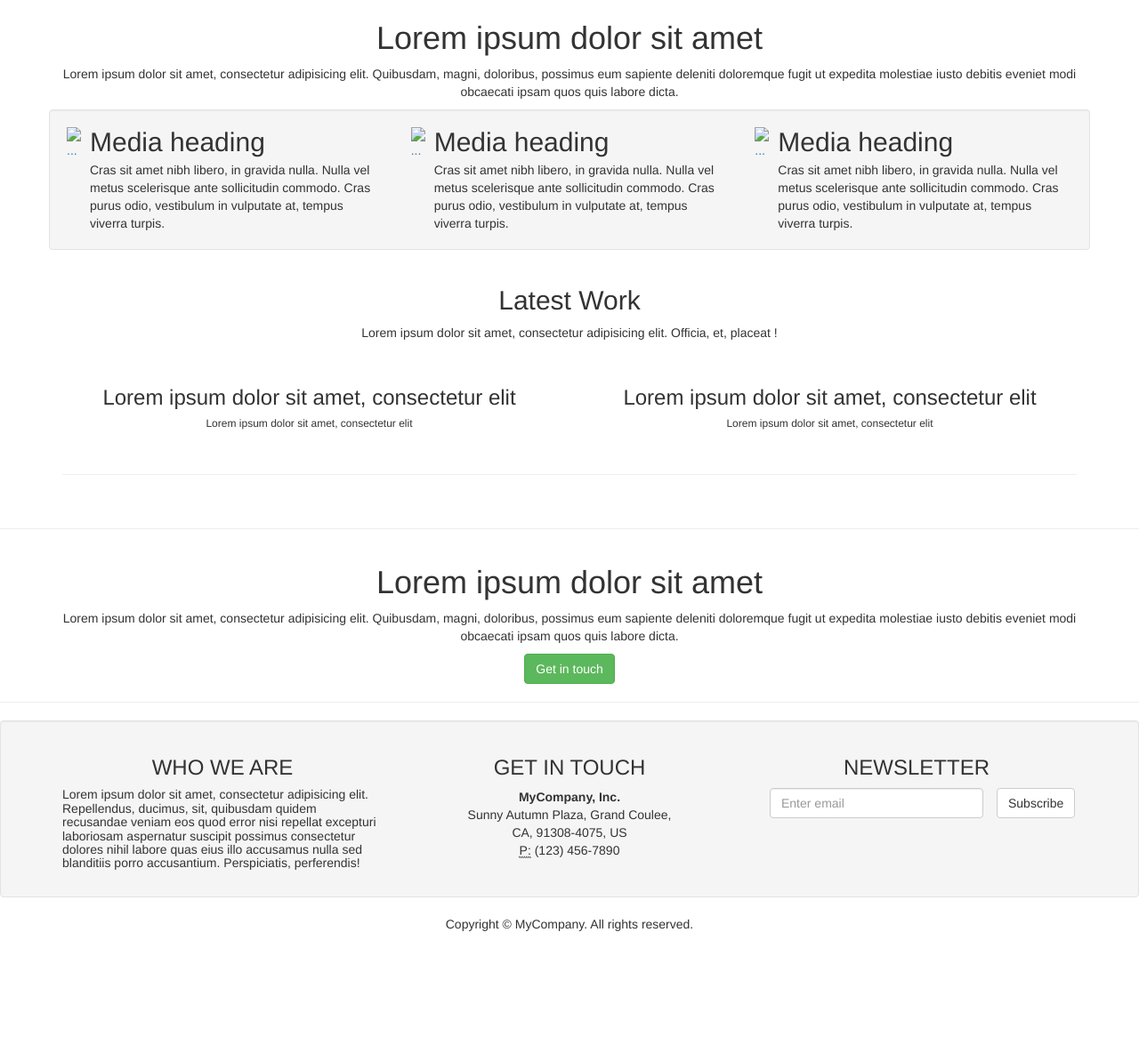
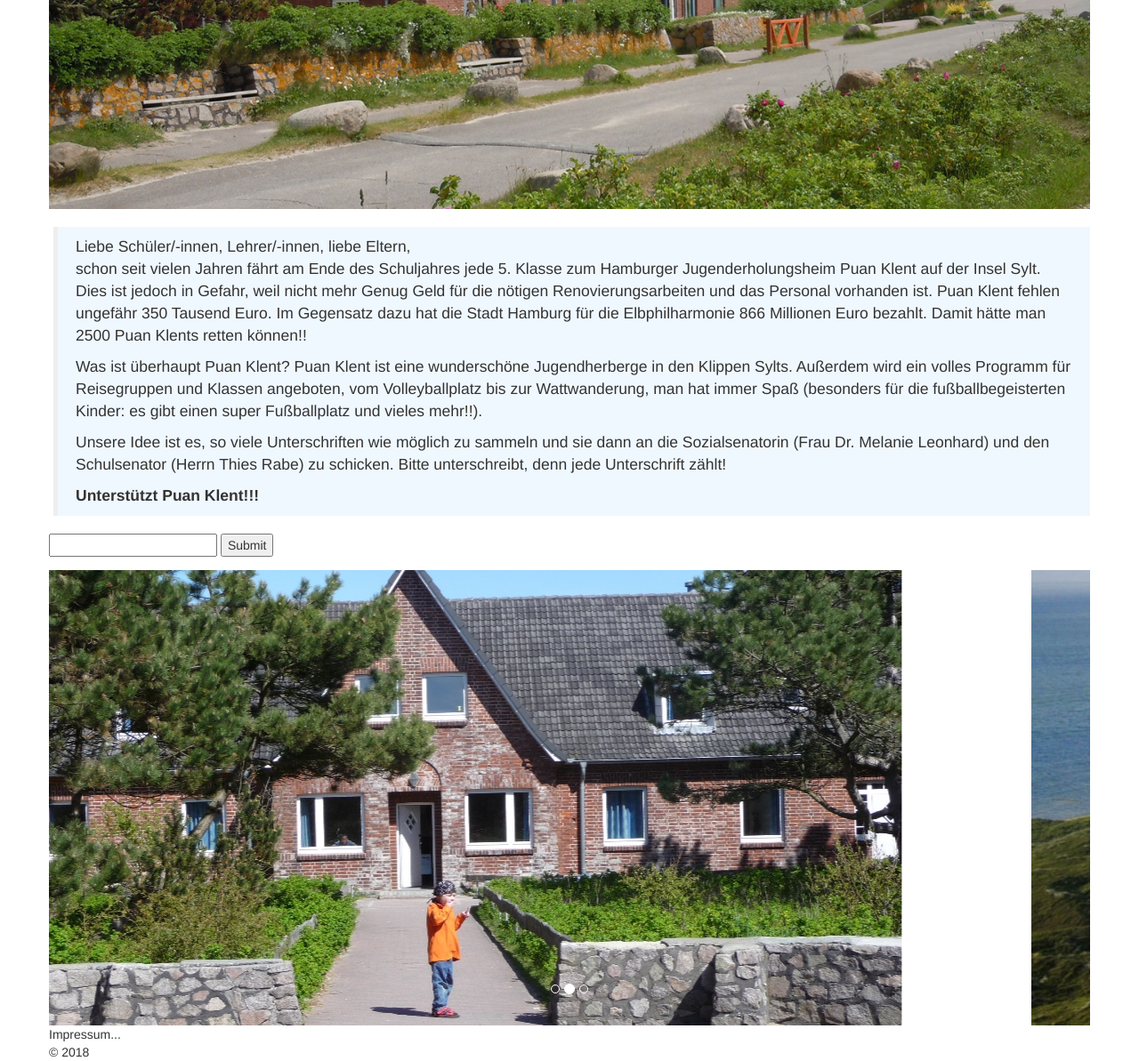
Before and after one commit to klotzambein/rettet-puan-klent, a website: page www/index.html in a window 1280 px wide. Shown: the part 358-1551 px from the top of the page at 89% size. Before the commit the page ends 1417 px from the top, so only its background shows below. Drawn offline with Linux system fonts and the light colour scheme.

Commit message:
website draft

```diff
--- a/www/css/index.css
+++ b/www/css/index.css
@@ -0,0 +1,34 @@
+section#topImg {
+    margin-top: 50px;
+}
+div.box {
+    position: relative;
+}
+div.box h1 {
+    position:absolute;
+    top: 30%;
+    left: 0;
+    width: 100%;
+    text-align: center;
+}
+
+.heading {
+    color: white;
+    background-color: rgba(0, 0, 0, 0.5)
+}
+@media (min-width: 768px) {
+    .heading {
+        font-size: 80px;
+    }
+}
+@media (min-width: 992px) {
+    .heading {
+        font-size: 110px;
+    }
+}
+
+blockquote.letter {
+    margin-left: 5px;
+    margin-top: 20px;
+    background-color: aliceblue;
+}
--- a/www/index.html
+++ b/www/index.html
@@ -34,16 +34,16 @@
                     <span class="icon-bar"></span>
                     <span class="icon-bar"></span>
                 </button>
-                <a class="navbar-brand" href="#">Brand</a>
+                <a class="navbar-brand" href="/">Rettet Puan Klent</a>
             </div>
             <!-- Collect the nav links, forms, and other content for toggling -->
             <div class="collapse navbar-collapse" id="myDefaultNavbar1">
                 <ul class="nav navbar-nav">
                     <li>
-                        <a href="#1">Link</a>
+                        <a href="#letter">Link</a>
                     </li>
                     <li>
-                        <a href="#2">Link</a>
+                        <a href="#impressum">Link</a>
                     </li>
                 </ul>
                 <ul class="nav navbar-nav navbar-right">
@@ -58,188 +58,75 @@
         </div>
         <!-- /.container-fluid -->
     </nav>
-    <section>
-        <div class="jumbotron text-center">
     <div class="container">
+        <section id="topImg">
             <div class="row">
-                    <div class="col-xs12">
-                        <h1>Lorem ipsum dolor sit.</h1>
-                        <p>Lorem ipsum dolor sit amet, consectetur adipisicing elit. Eligendi, deleniti, ea nisi suscipit atque
-                            tempore aspernatur harum unde veritatis neque rem dolores assumenda. Recusandae facilis dolores
-                            cum iste assumenda accusamus.
-                        </p>
-                        <p>
-                            <a class="btn btn-primary btn-lg" href="#" role="button">Learn more »</a>
-                        </p>
+                <div class="box">
+                    <img src="img/puan-klent.jpg" alt="puan klent" width="100%">
+                    <h1 class="heading">Rettet Puan Klent</h1>
                 </div>
+            </div>
+        </section>
+        <section id="letter">
+            <div class="row">
+                <blockquote class="letter">
+                    <p>Liebe Schüler/-innen, Lehrer/-innen, liebe Eltern,
+                        <br> schon seit vielen Jahren fährt am Ende des Schuljahres jede 5. Klasse zum Hamburger Jugenderholungsheim
+                        Puan Klent auf der Insel Sylt. Dies ist jedoch in Gefahr, weil nicht mehr Genug Geld für die nötigen
+                        Renovierungsarbeiten und das Personal vorhanden ist. Puan Klent fehlen ungefähr 350 Tausend Euro.
+                        Im Gegensatz dazu hat die Stadt Hamburg für die Elbphilharmonie 866 Millionen Euro bezahlt. Damit
+                        hätte man 2500 Puan Klents retten können!!</p>
+                    <p> Was ist überhaupt Puan Klent? Puan Klent ist eine wunderschöne Jugendherberge in den Klippen Sylts. Außerdem
+                        wird ein volles Programm für Reisegruppen und Klassen angeboten, vom Volleyballplatz bis zur Wattwanderung,
+                        man hat immer Spaß (besonders für die fußballbegeisterten Kinder: es gibt einen super Fußballplatz
+                        und vieles mehr!!).</p>
+                    <p> Unsere Idee ist es, so viele Unterschriften wie möglich zu sammeln und sie dann an die Sozialsenatorin
+                        (Frau Dr. Melanie Leonhard) und den Schulsenator (Herrn Thies Rabe) zu schicken. Bitte unterschreibt,
+                        denn jede Unterschrift zählt!</p>
+                    <strong>Unterstützt Puan Klent!!!</strong>
+                </blockquote>
+            </div>
+        </section>
+        <section id="email">
+            <div class="row">
+                <div class="form-group">
+                    <input type="email" name="email" id="emilInput">
+                    <input type="button" value="Submit">
+                </div>
+            </div>
+        </section>
+        <section id="imgGalery">
+            <div class="row">
+                <div id="myCarousel" class="carousel slide" data-ride="carousel">
+                    <!-- Indicators -->
+                    <ol class="carousel-indicators">
+                        <li data-target="#myCarousel" data-slide-to="0" class="active"></li>
+                        <li data-target="#myCarousel" data-slide-to="1"></li>
+                        <li data-target="#myCarousel" data-slide-to="2"></li>
+                    </ol>
+                    <!-- Wrapper for slides -->
+                    <div class="carousel-inner">
+                        <div class="item active">
+                            <img src="img/puan-klent-front.jpg" alt="Los Angeles"> </div>
+                        <div class="item">
+                            <img src="img/puan-klent-aerial.jpg" alt="Chicago"> </div>
+                        <div class="item">
+                            <img src="img/puan-klent-sign.jpg" alt="New York"> </div>
                     </div>
                 </div>
             </div>
         </section>
-    <section>
-        <div class="container" id="1">
+        <section id="impressum">
             <div class="row">
-                <div class="col-xs-12 text-center">
-                    <h1>Lorem ipsum dolor sit amet</h1>
-                    <p>Lorem ipsum dolor sit amet, consectetur adipisicing elit. Quibusdam, magni, doloribus, possimus eum sapiente
-                        deleniti doloremque fugit ut expedita molestiae iusto debitis eveniet modi obcaecati ipsam quos quis
-                        labore dicta.</p>
-                </div>
-            </div>
+                Impressum...
             </div>
         </section>
-    <section>
-        <div class="container well">
+        <section id="footer">
             <div class="row">
-                <div class="col-lg-4 col-md-4 col-sm-6">
-                    <div class="media">
-                        <div class="media-left">
-                            <a href="#">
-                                <img class="media-object" src="images/35X35.gif" alt="..."> </a>
-                        </div>
-                        <div class="media-body">
-                            <h2 class="media-heading">Media heading</h2>
-                            Cras sit amet nibh libero, in gravida nulla. Nulla vel metus scelerisque ante sollicitudin commodo. Cras purus odio, vestibulum
-                            in vulputate at, tempus viverra turpis. </div>
-                    </div>
-                </div>
-                <div class="col-lg-4 col-md-4 col-sm-6">
-                    <div class="media">
-                        <div class="media-left">
-                            <a href="#">
-                                <img class="media-object" src="images/35X35.gif" alt="..."> </a>
-                        </div>
-                        <div class="media-body">
-                            <h2 class="media-heading">Media heading</h2>
-                            Cras sit amet nibh libero, in gravida nulla. Nulla vel metus scelerisque ante sollicitudin commodo. Cras purus odio, vestibulum
-                            in vulputate at, tempus viverra turpis. </div>
-                    </div>
-                </div>
-                <div class="col-lg-4 col-md-4 col-sm-6">
-                    <div class="media">
-                        <div class="media-left">
-                            <a href="#">
-                                <img class="media-object" src="images/35X35.gif" alt="...">
-                            </a>
-                        </div>
-                        <div class="media-body">
-                            <h2 class="media-heading">Media heading</h2>
-                            Cras sit amet nibh libero, in gravida nulla. Nulla vel metus scelerisque ante sollicitudin commodo. Cras purus odio, vestibulum
-                            in vulputate at, tempus viverra turpis. </div>
-                    </div>
-                </div>
-            </div>
+                &copy; 2018
             </div>
         </section>
-    <section>
-        <div class="container" id="2">
-            <div class="row">
-                <div class="col-lg-12 text-center">
-                    <h2>Latest Work</h2>
-                    <p>Lorem ipsum dolor sit amet, consectetur adipisicing elit. Officia, et, placeat !</p>
     </div>
-            </div>
-            <div class="row">
-                <div class="col-md-6 text-center">
-                    <img src="images/400x400.gif" alt="">
-                    <h3>Lorem ipsum dolor sit amet, consectetur elit</h3>
-                    <h6>Lorem ipsum dolor sit amet, consectetur elit</h6>
-                </div>
-                <div class="col-md-6 text-center">
-                    <img src="images/400x400.gif" alt="">
-                    <h3>Lorem ipsum dolor sit amet, consectetur elit</h3>
-                    <h6>Lorem ipsum dolor sit amet, consectetur elit</h6>
-                </div>
-            </div>
-            <div class="row">
-                <div class="col-md-3 text-center col-sm-6 col-xs-6">
-                    <img src="images/200x200.gif" alt="">
-                </div>
-                <div class="col-md-3 text-center col-sm-6 col-xs-6">
-                    <img src="images/200x200.gif" alt="">
-                </div>
-                <div class="col-md-3 text-center col-sm-6 col-xs-6 hidden-xs hidden-sm">
-                    <img src="images/200x200.gif" alt="">
-                </div>
-                <div class="col-md-3 text-center col-sm-6 col-xs-6 hidden-xs hidden-sm">
-                    <img src="images/200x200.gif" alt="">
-                </div>
-            </div>
-            <hr>
-            <div class="row">
-                <div class="col-md-3 text-center col-sm-6 col-xs-6">
-                    <img src="images/200x200.gif" alt="">
-                </div>
-                <div class="col-md-3 text-center col-sm-6 col-xs-6">
-                    <img src="images/200x200.gif" alt="">
-                </div>
-                <div class="col-md-3 text-center col-sm-6 col-xs-6 hidden-xs hidden-sm">
-                    <img src="images/200x200.gif" alt="">
-                </div>
-                <div class="col-md-3 text-center col-sm-6 col-xs-6 hidden-xs hidden-sm">
-                    <img src="images/200x200.gif" alt="">
-                </div>
-            </div>
-        </div>
-    </section>
-    <hr>
-    <section>
-        <div class="container">
-            <div class="row">
-                <div class="col-lg-12 text-center">
-                    <h1>Lorem ipsum dolor sit amet</h1>
-                    <p>Lorem ipsum dolor sit amet, consectetur adipisicing elit. Quibusdam, magni, doloribus, possimus eum sapiente
-                        deleniti doloremque fugit ut expedita molestiae iusto debitis eveniet modi obcaecati ipsam quos quis
-                        labore dicta.</p>
-                    <button type="button" class="btn btn-success">Get in touch</button>
-                </div>
-            </div>
-        </div>
-    </section>
-    <hr>
-    <div class="section well">
-        <div class="container">
-            <div class="row">
-                <div class="col-lg-4 col-md-4">
-                    <h3 class="text-center">WHO WE ARE</h3>
-                    <h5>Lorem ipsum dolor sit amet, consectetur adipisicing elit. Repellendus, ducimus, sit, quibusdam quidem
-                        recusandae veniam eos quod error nisi repellat excepturi laboriosam aspernatur suscipit possimus
-                        consectetur dolores nihil labore quas eius illo accusamus nulla sed blanditiis porro accusantium.
-                        Perspiciatis, perferendis!</h5>
-                </div>
-                <div class="col-lg-4 col-md-4">
-                    <h3 class="text-center">GET IN TOUCH</h3>
-                    <address class="text-center">
-                        <strong>MyCompany, Inc.</strong>
-                        <br> Sunny Autumn Plaza, Grand Coulee,
-                        <br> CA, 91308-4075, US
-                        <br>
-                        <abbr title="Phone">P:</abbr> (123) 456-7890
-                    </address>
-                </div>
-                <div class="col-lg-4 col-md-4">
-                    <h3 class="text-center">NEWSLETTER</h3>
-                    <form>
-                        <div class="form-group col-lg-9 col-md-8 col-sm-10 col-xs-10">
-                            <input type="email" class="form-control" id="exampleInputEmail1" placeholder="Enter email">
-                        </div>
-                        <button type="submit" class="btn btn-default">Subscribe
-                            <br>
-                        </button>
-                    </form>
-                </div>
-            </div>
-        </div>
-    </div>
-    <footer class="text-center">
-        <div class="container">
-            <div class="row">
-                <div class="col-xs-12">
-                    <p>Copyright © MyCompany. All rights reserved.</p>
-                </div>
-            </div>
-        </div>
-    </footer>
     <!-- jQuery (necessary for Bootstrap's JavaScript plugins) -->
     <script src="js/jquery-1.11.3.min.js"></script>
     <!-- Include all compiled plugins (below), or include individual files as needed -->
```
Also changed, not shown: www/img/puan-klent-aerial.jpg (added), www/img/puan-klent-front.jpg (added), www/img/puan-klent-sign.jpg (added), www/img/puan-klent.jpg (added), 3 other files. Lines whose indentation alone changed are shown as unchanged.
